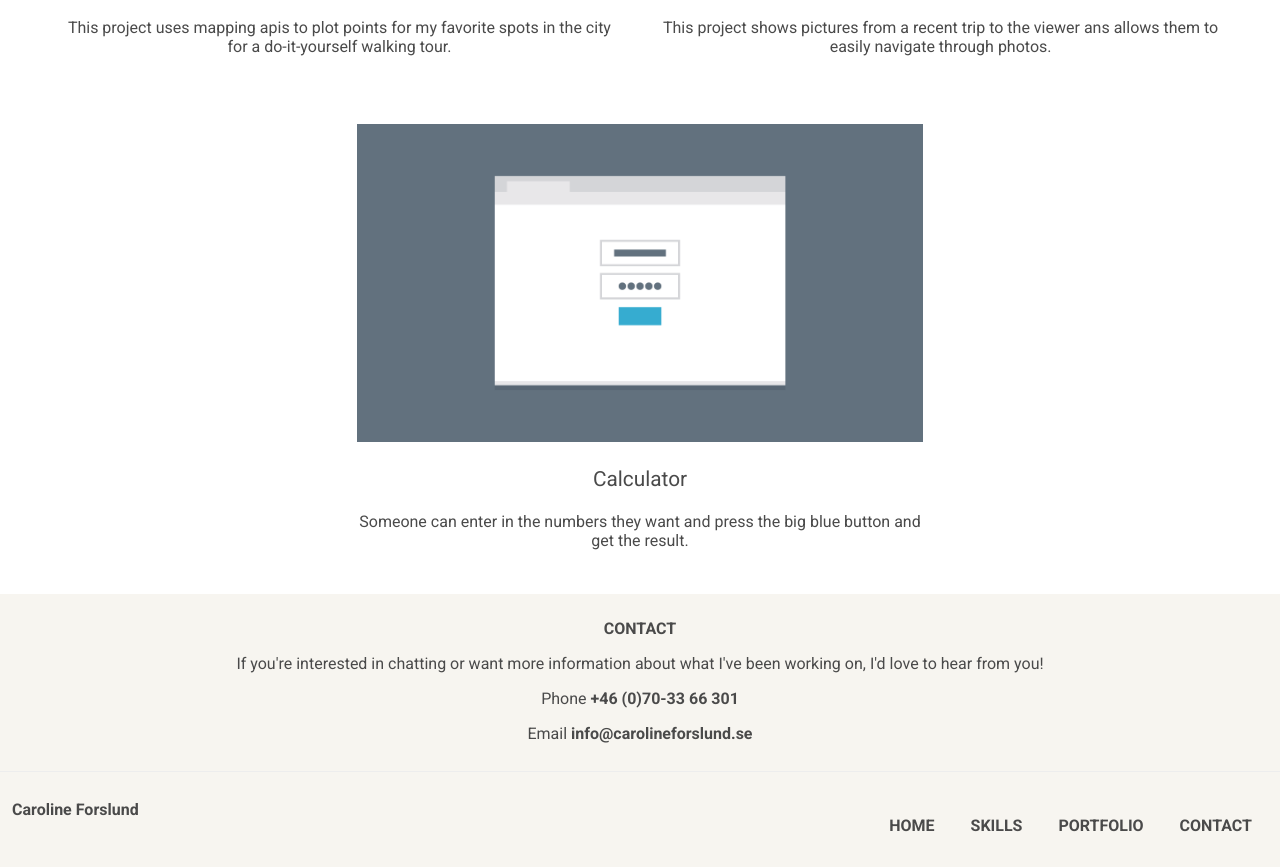
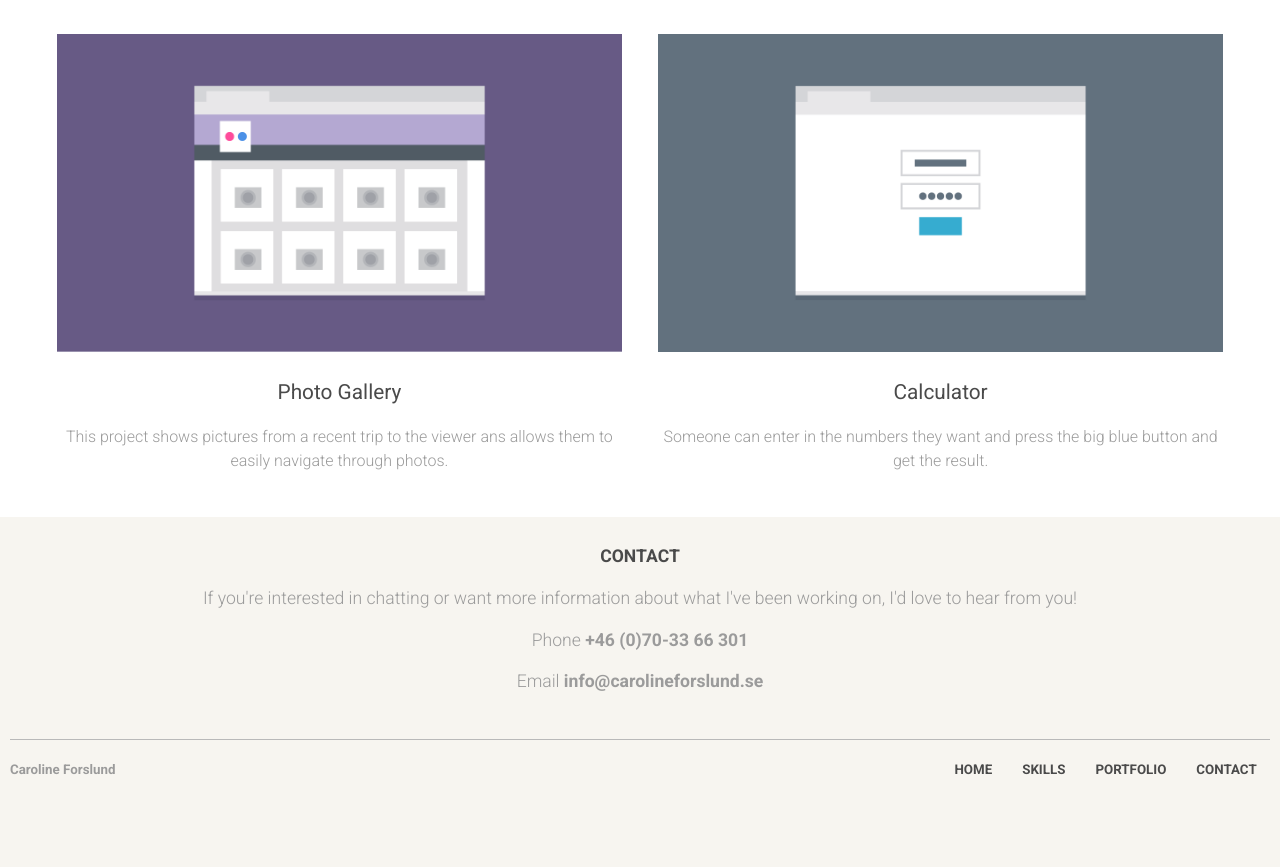
Before and after one commit to CarroForslund/fewd-project2, a plain HTML site: page index.html in a window 1280 px wide. Shown: the part 1797-2664 px from the top of the page. After the commit the page ends 2603 px from the top, so only its background shows below. Drawn offline with Linux system fonts and the light colour scheme; a web font is replaced by a local one.

Commit message:
Styles for mobile and tablets are done
Desktop styling left to do

```diff
--- a/css/styles.css
+++ b/css/styles.css
@@ -49,12 +49,33 @@ h3 {
   font-weight: 400;
 }
 
+hr {
+  height: 1px;
+  background-color:#b9b9b9;
+  color:#b9b9b9;
+  border: 0 none;
+  margin-top: 5px;
+  margin-bottom:5px;
+}
+
+p {
+  font-family: 'Roboto', sans-serif;
+  font-weight: 300;
+  color: #9b9b9b;
+}
+
 .wrapper {
   padding: .75em;
 }
 
 .profile-img {
   max-width: 70%;
+}
+
+#home:after {
+  content: "";
+  display: table;
+  clear: both;
 }
 
 ul.skills {
@@ -86,15 +107,20 @@ ul.skills {
 }
 
 footer {
-  border-top: 1px solid #ededed;
   justify-content: center;
+  font-size: smaller;
+}
+
+footer:after {
+  content: "";
+  display: table;
+  clear: both;
 }
 
 .footer-nav {
   display: none;
 }
 
-/* HELPER CLASSES ---------------*/
 .float-left {
   float: left;
 }
@@ -103,21 +129,20 @@ footer {
   float: right;
 }
 
-.clearfix {
-  clear: both;
-}
-
 /* TABLET SIZE
 ---------------------------------*/
 @media screen and (min-width: 768px) {
 
+  body {
+    line-height: 1.5em;
+  }
+
   nav ul li,
-  .footer-nav li {
+  .footer-nav ul li {
     display: inline-block;
     list-style-type: none;
     background-color: transparent;
     color: #4a4a4a;
-    padding: 0;
     margin: 1em;
   }
 
@@ -130,24 +155,50 @@ footer {
   }
 
   .profile-img {
-    max-width: 30%;
+    max-width: 25%;
     float: right;
+    margin: 1em;
   }
 
   .about {
     max-width: 65%;
     float: left;
+    font-size: 1.2em;
+    margin: 1em;
+    line-height: 1.6em;
+  }
+
+  #skills {
+    font-size: 1.2em;
   }
 
   .portfolio-project {
     display: inline-block;
     max-width: 45%;
     margin: 1em;
+    vertical-align: top;
   }
 
+  #contact {
+    margin: 0 auto;
+    max-width: 70%;
+    font-size: 1.1em;
+  }
+
+  footer {
+    vertical-align: middle;
+  }
+
+  .student-name,
   .footer-nav {
     display: inline-block;
     float: right;
+    height: 100%;
+  }
+
+  .footer-nav ul {
+    margin: 0;
+    padding: 0;
   }
 
   .footer-nav-mobile {
@@ -158,6 +209,6 @@ footer {
 
 /* DESKTOP SIZE
 ---------------------------------*/
-@media (min-width: 1024px) {
+@media screen and (min-width: 1024px) {
 
 }
--- a/index.html
+++ b/index.html
@@ -6,7 +6,7 @@
   <title></title>
   <meta name="viewport" content="width=device-width, initial-scale=1.0">
   <link rel="stylesheet" href="css/styles.css">
-  <link href="https://fonts.googleapis.com/css?family=Roboto:400,700" rel="stylesheet">
+  <link href="https://fonts.googleapis.com/css?family=Roboto:300,400,700" rel="stylesheet">
   <link href="https://fonts.googleapis.com/css?family=Shadows+Into+Light+Two" rel="stylesheet">
 </head>
   <body>
@@ -27,7 +27,7 @@
 
       <main>
 
-        <div id="home" class="clearfix">
+        <div id="home">
           <img src="images/caroline.jpg" alt="Student profile picture" class="profile-img"/>
           <p class="about">
             Hi! I'm a designer and web developer who loves beautiful and useful
@@ -110,6 +110,7 @@
               and get the result.
             </p>
           </div>
+
         </div> <!-- wrapper -->
       </div> <!-- portfolio -->
 
@@ -124,14 +125,19 @@
       </div> <!-- contact -->
     </main>
 
-    <footer class="wrapper clearfix">
-      <p class="float-left"><strong>Caroline Forslund<strong></p>
-      <ul class="footer-nav">
-        <a href="#"><li>Home</li></a>
-        <a href="#skills"><li>Skills</li></a>
-        <a href="#portfolio"><li>Portfolio</li></a>
-        <a href="#contact"><li>Contact</li></a>
-      </ul>
+    <footer class="wrapper">
+      <hr>
+      <div class="float-left">
+        <p><strong>Caroline Forslund</strong></p>
+      </div>
+      <div class="footer-nav">
+        <ul>
+          <a href="#"><li>Home</li></a>
+          <a href="#skills"><li>Skills</li></a>
+          <a href="#portfolio"><li>Portfolio</li></a>
+          <a href="#contact"><li>Contact</li></a>
+        </ul>
+      </div>
       <p class="footer-nav-mobile float-right"><a href="#">Back to top</a></p>
     </footer>
   </body>
```
